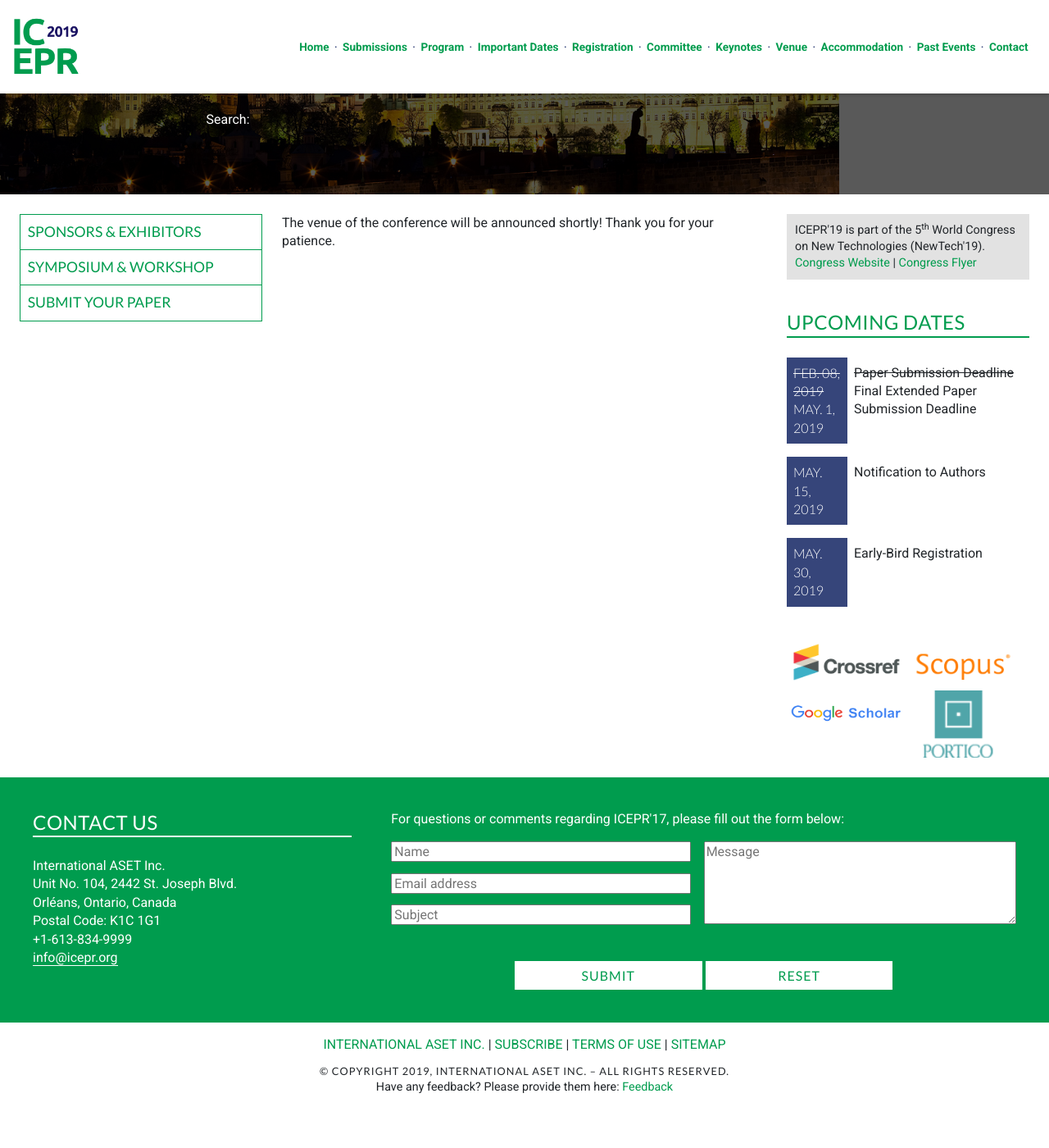
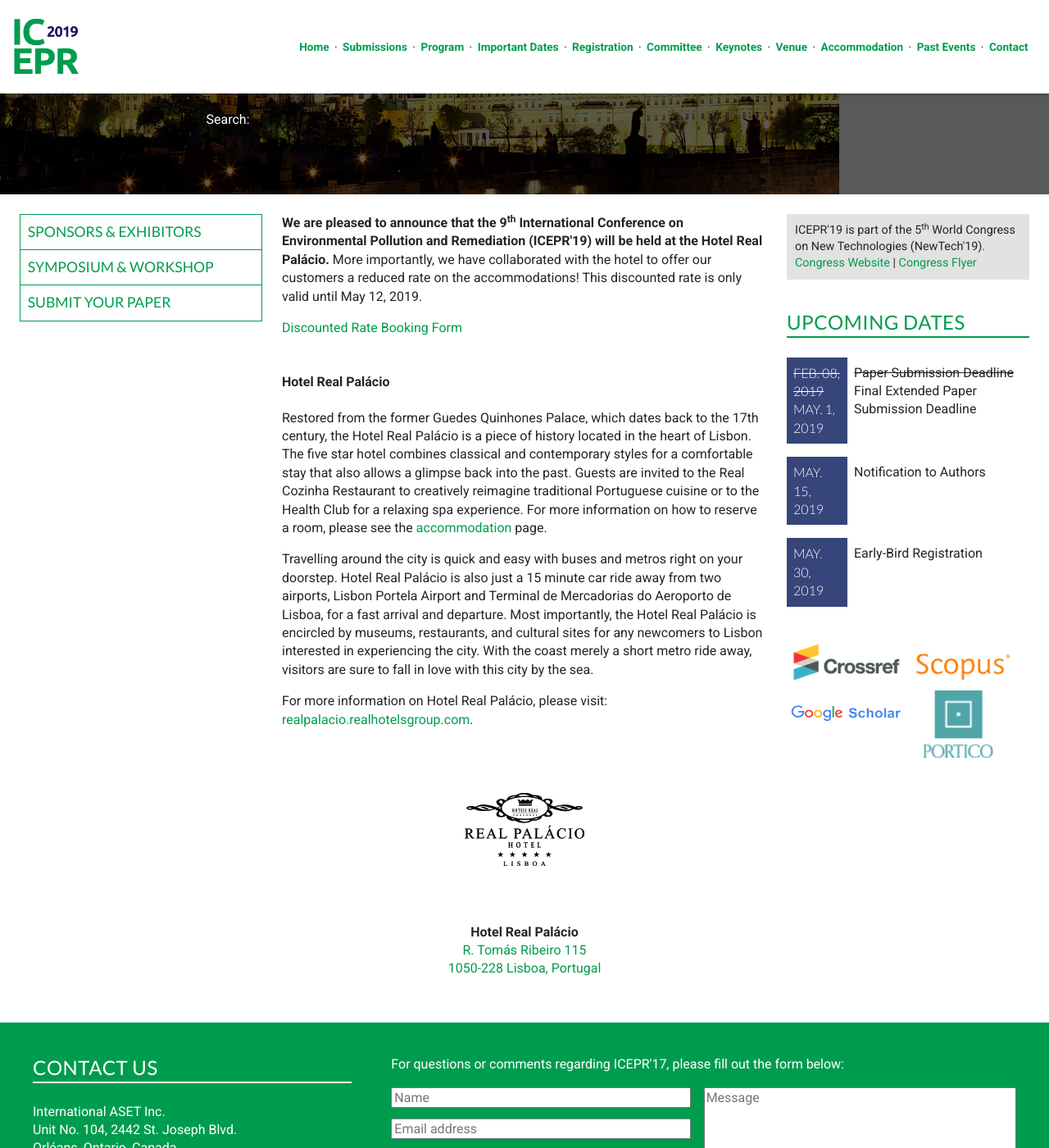
Before and after one commit to intaset/icepr, a Jekyll site: the page built from venue.html, in a window 1280 px wide and 1400 px high, scrolled down 243 px. Shown: the whole window at 82% size. Built offline with Jekyll 4.4.1, drawn with Linux system fonts in a browser that asks for light colours; nearby versions of some CDN libraries; Markdown is read by kramdown in place of the engine named in the settings; comment, search, counter and statistics services are not loaded; before the commit the page ends 1595 px from its top, so only the background shows below that.

Commit message:
added hotel information to venue & accommodation

```diff
--- a/venue.html
+++ b/venue.html
@@ -7,7 +7,38 @@ keyword: environment conference, biofuels conference, desalination conference, w
 
 <div class="unit unit-s-1 unit-m-1-4-1 unit-l-1-4-1">
   <div class="unit-spacer content">
-   <p class="body">The venue of the conference will be announced shortly! Thank you for your patience.</p>
+   <p class="body"><strong>We are pleased to announce that the 9<sup>th</sup> International Conference on Environmental Pollution and Remediation (ICEPR'19) will be held at the Hotel Real Palácio.</strong> More importantly, we have collaborated with the hotel to offer our customers a reduced rate on the accommodations! This discounted rate is only valid until May 12, 2019.</p>
+
+              <a href="../RealPalacioLisbonBookingForm.pdf" class="body-link" target="_blank"><i class="fas fa-hotel fa-2x sr-icons"></i> Discounted Rate Booking Form</a>
+
+<br><br><h4>Hotel Real Palácio</h4>
+<p class="body">Restored from the former Guedes Quinhones Palace, which dates back to the 17th century, the Hotel
+Real Palácio is a piece of history located in the heart of Lisbon. The five star hotel combines classical and
+contemporary styles for a comfortable stay that also allows a glimpse back into the past. Guests are
+invited to the Real Cozinha Restaurant to creatively reimagine traditional Portuguese cuisine or to the
+Health Club for a relaxing spa experience. For more information on how to reserve a room, please see
+the <a href="https://icepr.org/accommodation" class="body-link">accommodation</a> page.
+</p>
+
+<p class="body">Travelling around the city is quick and easy with buses and metros right on your doorstep. Hotel Real
+Palácio is also just a 15 minute car ride away from two airports, Lisbon Portela Airport and Terminal de
+Mercadorias do Aeroporto de Lisboa, for a fast arrival and departure. Most importantly, the Hotel Real
+Palácio is encircled by museums, restaurants, and cultural sites for any newcomers to Lisbon interested
+in experiencing the city. With the coast merely a short metro ride away, visitors are sure to fall in love
+with this city by the sea. </p>
+
+<p class="body">For more information on Hotel Real Palácio, please visit: <a href="http://www.realpalacio.realhotelsgroup.com" target="_blank" class="body-link">realpalacio.realhotelsgroup.com</a>.</p>
+
+<center><a href="http://www.realpalacio.realhotelsgroup.com" target="_blank" class="body-link"><img src="../img/realpalacio_logo.png" class="flex-sponsor"></a></center>
+<br>
+<center>
+<p class="body">
+<strong>Hotel Real Palácio</strong><br>
+<a target="_blank" href="https://goo.gl/maps/2nzrHVxWGGs" class="body-link">R. Tomás Ribeiro 115 <br>
+1050-228 Lisboa, Portugal </a><br>
+ <br>
+</p>
+</center>
 
 
 <!--<p class="body"><strong>We are pleased to announce that the  9<sup>th</sup> International Conference on Environmental Pollution and Remediation (ICEPR'19) will be held in Madrid, Spain on Auugust 19 - 21, 2018 at the Novotel Madrid Center</strong>.</p>
```
Also changed, not shown: accommodation.html (+19 -3 lines), img/realpalacio_logo.png (added), 5 other files.
